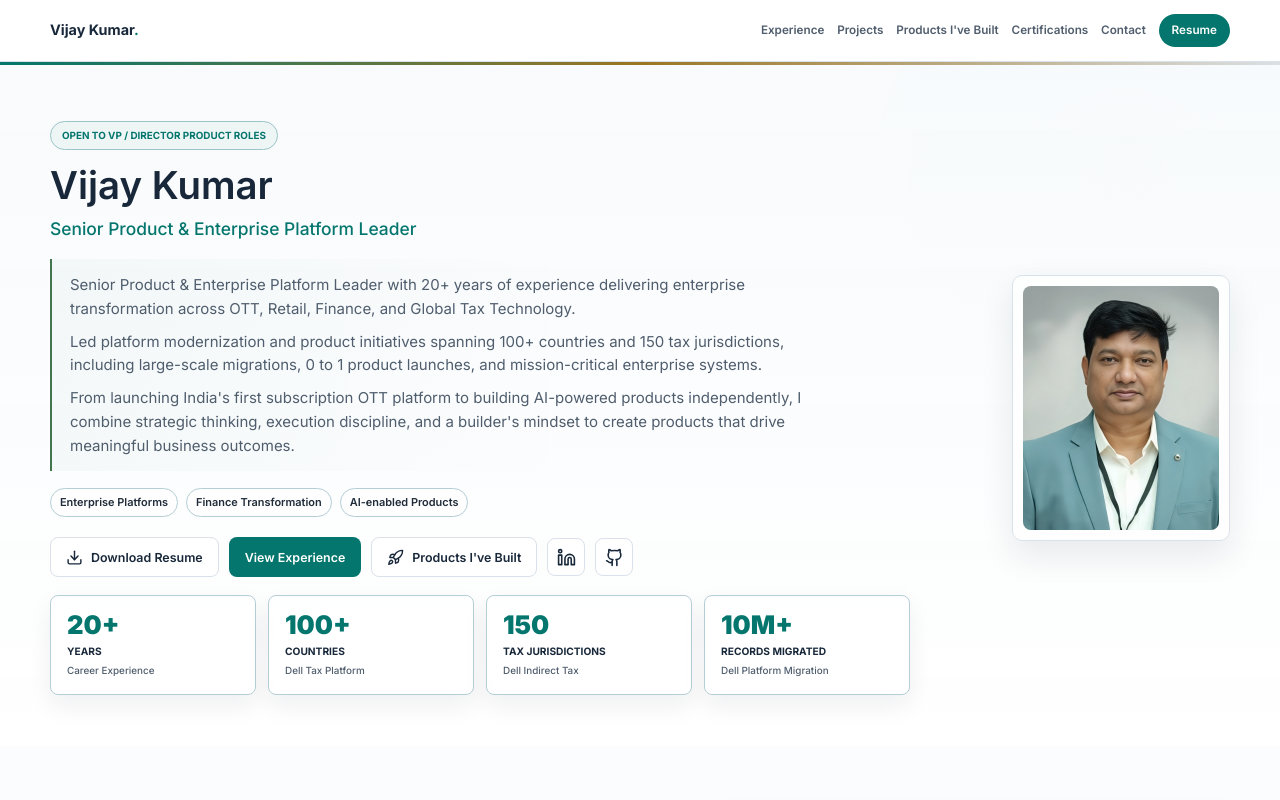
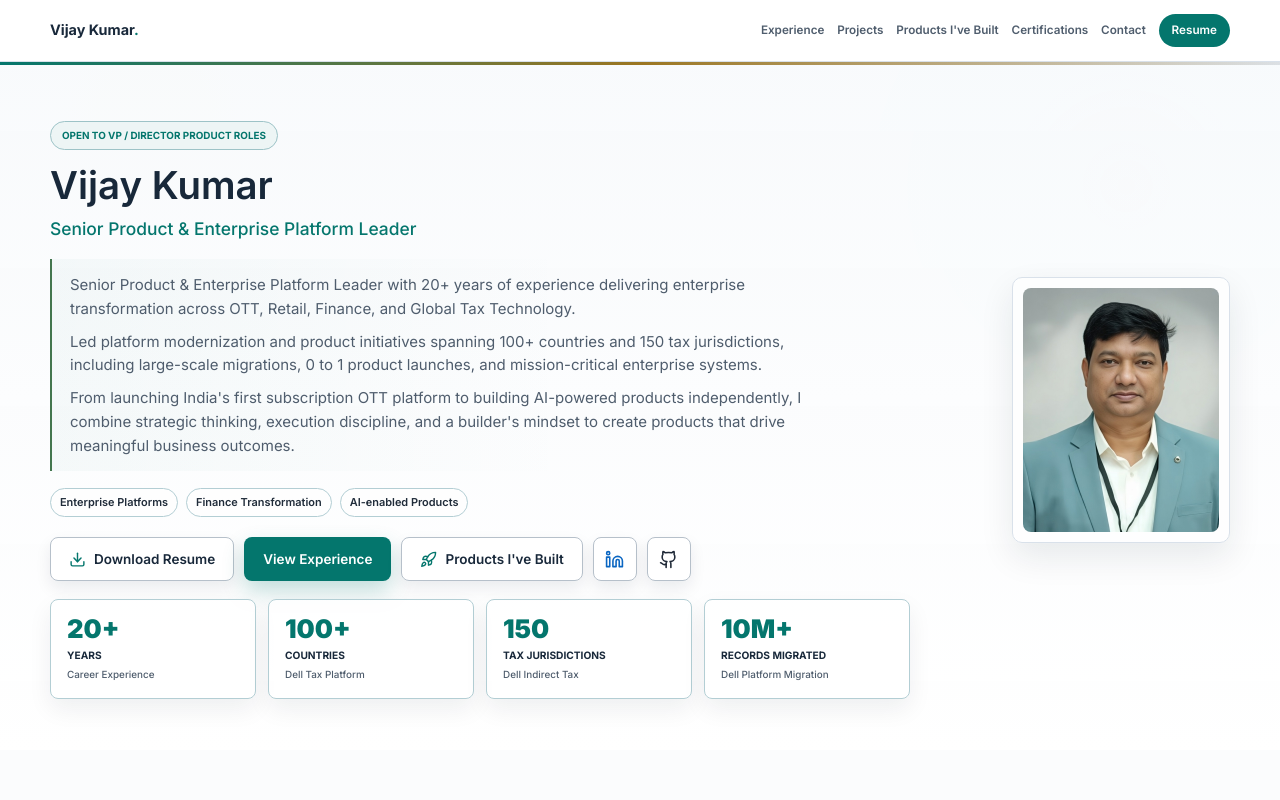
Before and after one commit to vijayshagunkumar/vijayshagunkumar.github.io, a React (Vite) app: page / in a window 1280 px wide. Shown: the top 800 px of the page. Built offline with nearby package versions, Linux system fonts and the light colour scheme.

Commit message:
Improve hero action button visibility

```diff
--- a/src/components/Hero.tsx
+++ b/src/components/Hero.tsx
@@ -31,10 +31,24 @@ export function Hero() {
             <a className="btn ghost" href={sectionHref("products-built")}>
               <Rocket size={17} /> Products I've Built
             </a>
-            <a className="icon-link" href={profile.links.linkedin} target="_blank" rel="noreferrer" aria-label="LinkedIn">
+            <a
+              className="icon-link linkedin-link"
+              href={profile.links.linkedin}
+              target="_blank"
+              rel="noreferrer"
+              aria-label="LinkedIn"
+              title="LinkedIn"
+            >
               <Linkedin size={19} />
             </a>
-            <a className="icon-link" href={profile.links.github} target="_blank" rel="noreferrer" aria-label="GitHub">
+            <a
+              className="icon-link github-link"
+              href={profile.links.github}
+              target="_blank"
+              rel="noreferrer"
+              aria-label="GitHub"
+              title="GitHub"
+            >
               <Github size={19} />
             </a>
           </div>
--- a/src/styles/components.css
+++ b/src/styles/components.css
@@ -281,12 +281,64 @@
   background: var(--surface);
 }
 
+.hero-actions .btn {
+  min-height: 44px;
+  padding: 9px 18px;
+  font-size: 0.9rem;
+  box-shadow: 0 7px 16px rgba(16, 29, 46, 0.08);
+}
+
+.hero-actions .btn.light,
+.hero-actions .btn.ghost {
+  border-color: color-mix(in srgb, var(--heading) 18%, var(--border));
+  background: rgba(255, 255, 255, 0.96);
+  color: var(--heading);
+}
+
+.hero-actions .btn.light svg,
+.hero-actions .btn.ghost svg {
+  color: var(--accent);
+}
+
+.hero-actions .btn.primary {
+  box-shadow: 0 10px 22px rgba(4, 118, 109, 0.24);
+}
+
+.hero-actions .btn.light:hover,
+.hero-actions .btn.ghost:hover {
+  border-color: color-mix(in srgb, var(--accent) 42%, var(--border));
+  background: #ffffff;
+  box-shadow: 0 11px 24px rgba(16, 29, 46, 0.11);
+}
+
 .icon-link {
   width: 38px;
   height: 38px;
   border: 1px solid var(--border);
   background: var(--surface);
   color: var(--heading);
+}
+
+.hero-actions .icon-link {
+  width: 44px;
+  height: 44px;
+  border-color: color-mix(in srgb, var(--heading) 18%, var(--border));
+  background: rgba(255, 255, 255, 0.96);
+  box-shadow: 0 7px 16px rgba(16, 29, 46, 0.08);
+}
+
+.hero-actions .linkedin-link {
+  color: #0a66c2;
+}
+
+.hero-actions .github-link {
+  color: #1f2937;
+}
+
+.hero-actions .icon-link:hover {
+  background: #ffffff;
+  border-color: currentColor;
+  box-shadow: 0 11px 24px rgba(16, 29, 46, 0.11);
 }
 
 .hero-stats,
```
